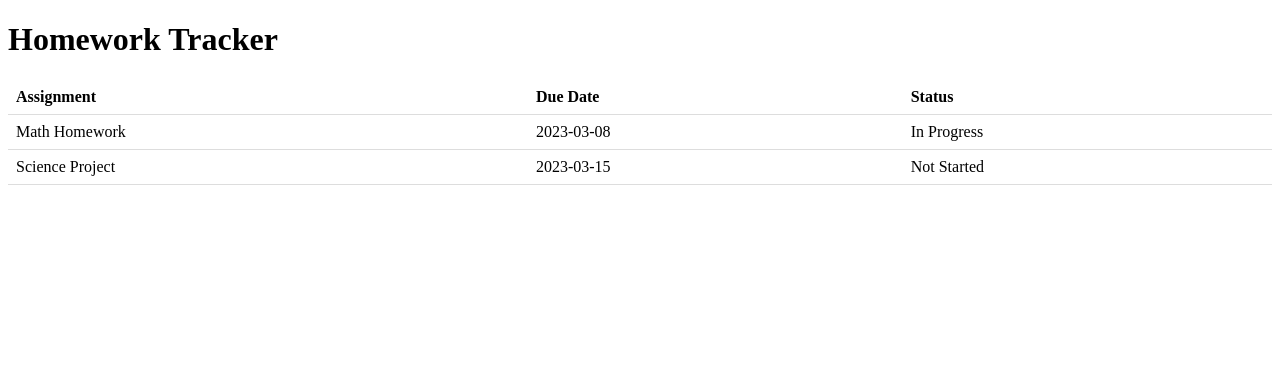
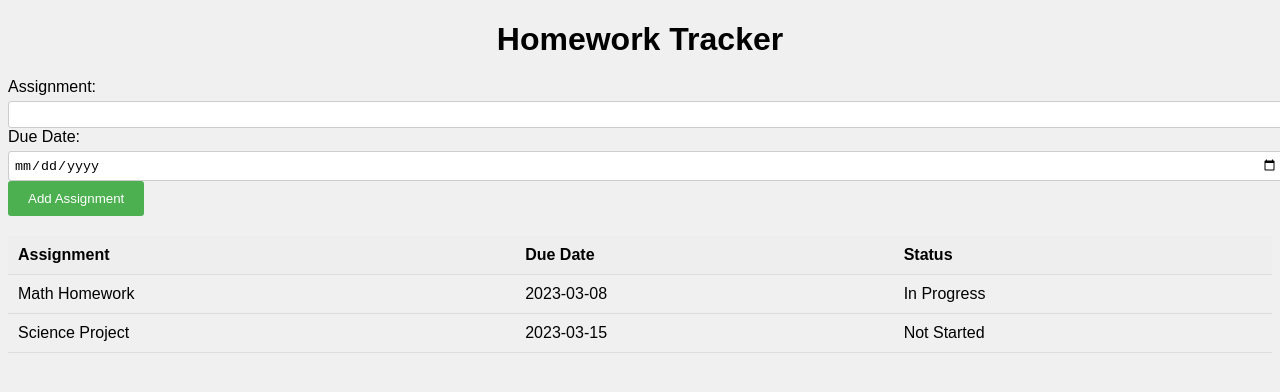
Before and after one commit to Mortemdeath/homework-tracker, a plain HTML site: page index.html in a window 1280 px wide. Drawn offline with Linux system fonts and the light colour scheme.

Commit message:
Update index.html

```diff
--- a/index.html
+++ b/index.html
@@ -3,24 +3,75 @@
 <head>
     <title>Homework Tracker</title>
     <style>
+        body {
+            font-family: Arial, sans-serif;
+            background-color: #f0f0f0;
+        }
+
+        h1 {
+            text-align: center;
+            margin-bottom: 20px;
+        }
+
         table {
             width: 100%;
             border-collapse: collapse;
+            margin-bottom: 20px;
         }
 
         th, td {
-            padding: 8px;
+            padding: 10px;
             text-align: left;
             border-bottom: 1px solid #ddd;
+        }
+
+        th {
+            background-color: #eee;
         }
 
         tr:hover {
             background-color: #f5f5f5;
         }
+
+        form {
+            margin-bottom: 20px;
+        }
+
+        label {
+            display: block;
+            margin-bottom: 5px;
+        }
+
+        input[type="text"],
+        input[type="date"] {
+            width: 100%;
+            padding: 5px;
+            border: 1px solid #ccc;
+            border-radius: 3px;
+        }
+
+        input[type="submit"] {
+            background-color: #4CAF50;
+            color: white;
+            padding: 10px 20px;
+            border: none;
+            border-radius: 3px;
+            cursor: pointer;
+        }
     </style>
 </head>
 <body>
     <h1>Homework Tracker</h1>
+
+    <form>
+        <label for="assignment">Assignment:</label>
+        <input type="text" id="assignment" name="assignment" required>
+
+        <label for="dueDate">Due Date:</label>
+        <input type="date" id="dueDate" name="dueDate" required>
+
+        <input type="submit" value="Add Assignment">
+    </form>
 
     <table>
         <thead>
```
